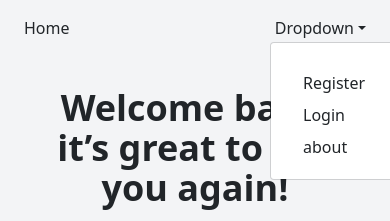
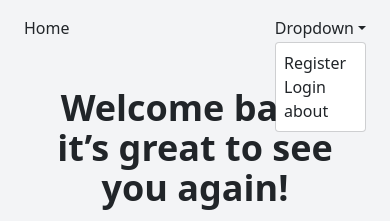
Before and after one commit to FTP-YCAB-Fullstack/Fearless-Five, a React (Create React App) app in the folder Client/: page / in a window 390 px wide. Both pictures are taken after a click on the button "Dropdown". Shown: the top 221 px of the page. Built offline with nearby package versions, Linux system fonts and the light colour scheme; no server answers.

Commit message:
padding navbar

```diff
--- a/Client/src/components/Navbar.jsx
+++ b/Client/src/components/Navbar.jsx
@@ -48,28 +48,28 @@ const Navbar = (props) => {
               Dropdown
             </a>
             <div className="dropdown-menu min-w-full" aria-labelledby="navbarDropdown">
-              <a className="dropdown-item" href="#">
+              <a className="dropdown-item p-0" href="#">
                 {status === "hrd" ? (
                   <Link className="px-2" to="/postjob">
                     Post Job
                   </Link>
                 ) : null}
               </a>
-              <a className="dropdown-item" href="#">
+              <a className="dropdown-item p-0" href="#">
                 {auth ? (
                   <Link className="px-2" to="/jobs">
                     List Job
                   </Link>
                 ) : null}
               </a>
-              <a className="dropdown-item" href="#">
+              <a className="dropdown-item p-0" href="#">
                 {!auth ? (
                   <Link className="px-2" to="/register">
                     Register
                   </Link>
                 ) : null}
               </a>
-              <a className="dropdown-item" href="#">
+              <a className="dropdown-item p-0" href="#">
                 {!auth ? (
                   <Link className="px-2" to="/login">
                     Login
@@ -80,12 +80,12 @@ const Navbar = (props) => {
                   </Link>
                 )}
               </a>
-              <a className="dropdown-item" href="#">
+              <a className="dropdown-item p-0" href="#">
                 <Link className="px-2" to="/about">
                   about
                 </Link>
               </a>
-              <a className="dropdown-item" href="#">
+              <a className="dropdown-item p-0" href="#">
                 {auth ? (
                   <LogOut className="px-2" onClick={clickEvent}>
                     Logout
```
